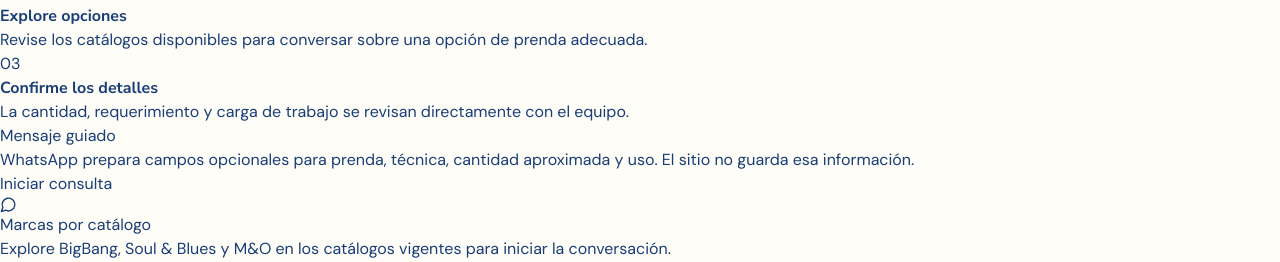
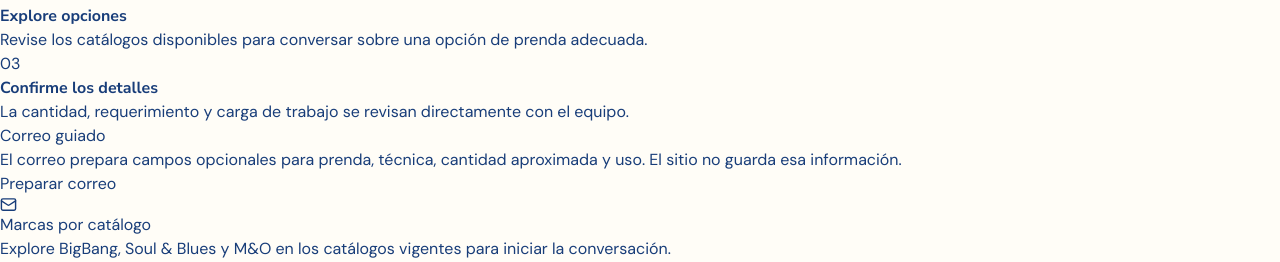
Before and after one commit to iomarketing09-sys/firma-bordados-site, a React (Vite) app in the folder client/: page / in a window 1280 px wide. Shown: the part 4305-4567 px from the top of the page. Built offline with nearby package versions, Linux system fonts and the light colour scheme.

Commit message:
feat: route guided requests to email

```diff
--- a/client/src/pages/Home.tsx
+++ b/client/src/pages/Home.tsx
@@ -32,6 +32,7 @@
 const storefrontImage = "/media/fachada-firma-bordados.webp";
 const digitalizationImage = "/media/digitalizacion-proceso.png";
 const guidedWhatsAppUrl = "https://wa.me/528787880735?text=Hola%2C%20me%20gustar%C3%ADa%20solicitar%20informaci%C3%B3n%20a%20Firma%20Bordados.%0A%0ATipo%20de%20prenda%3A%0AT%C3%A9cnica%20que%20me%20interesa%20%28bordado%20o%20serigraf%C3%ADa%29%3A%0ACantidad%20aproximada%3A%0AUso%20o%20requerimiento%3A";
+const guidedEmailUrl = "mailto:firmabordados@yahoo.com?subject=Solicitud%20de%20informaci%C3%B3n%20%E2%80%94%20Firma%20Bordados&body=Hola%2C%20me%20gustar%C3%ADa%20solicitar%20informaci%C3%B3n.%0A%0ATipo%20de%20prenda%3A%0AT%C3%A9cnica%20que%20me%20interesa%20%28bordado%20o%20serigraf%C3%ADa%29%3A%0ACantidad%20aproximada%3A%0AUso%20o%20requerimiento%3A";
 const directionsUrl = "https://www.google.com/maps/dir/?api=1&destination=Emilio%20Carranza%201021%20Int.%20113%2C%20Col.%20Bur%C3%B3cratas%2C%20Piedras%20Negras%2C%20Coahuila%2C%20Mexico";
 
 const socialLinks = [
@@ -218,7 +219,7 @@
               <article data-reveal data-reveal-delay="2" className="rounded-2xl border-t-[6px] border-t-[#f3bd25] bg-white p-7 shadow-[0_12px_24px_rgba(18,61,128,0.09)]"><span className="flex h-10 w-10 items-center justify-center rounded-full bg-[#fff2bd] text-sm font-bold text-[#a66a00]">02</span><h3 className="mt-6 font-display text-2xl font-bold text-[#123d80]">Explore opciones</h3><p className="mt-3 text-sm leading-6 text-[#65728a]">Revise los catálogos disponibles para conversar sobre una opción de prenda adecuada.</p></article>
               <article data-reveal data-reveal-delay="3" className="rounded-2xl border-t-[6px] border-t-[#df2b2c] bg-white p-7 shadow-[0_12px_24px_rgba(18,61,128,0.09)]"><span className="flex h-10 w-10 items-center justify-center rounded-full bg-[#f9d1d1] text-sm font-bold text-[#bd2021]">03</span><h3 className="mt-6 font-display text-2xl font-bold text-[#123d80]">Confirme los detalles</h3><p className="mt-3 text-sm leading-6 text-[#65728a]">La cantidad, requerimiento y carga de trabajo se revisan directamente con el equipo.</p></article>
             </div>
-            <div data-reveal data-reveal-delay="2" className="mt-8 grid gap-5 rounded-2xl bg-[#0d4c9e] p-6 text-white shadow-[0_18px_34px_rgba(18,61,128,0.2)] lg:grid-cols-[1fr_auto] lg:items-center lg:p-8"><div><p className="text-[0.65rem] font-bold uppercase tracking-[0.16em] text-[#ffe584]">Mensaje guiado</p><p className="mt-2 max-w-2xl text-sm leading-6 text-white/84">WhatsApp prepara campos opcionales para prenda, técnica, cantidad aproximada y uso. El sitio no guarda esa información.</p></div><a href={guidedWhatsAppUrl} target="_blank" rel="noreferrer" className="motion-cta inline-flex items-center justify-center gap-3 rounded-md bg-[#df2b2c] px-6 py-4 text-xs font-bold uppercase tracking-[0.13em] text-white transition-all hover:-translate-y-0.5 hover:bg-[#c82021]">Iniciar consulta <MessageCircle size={17} /></a></div>
+            <div data-reveal data-reveal-delay="2" className="mt-8 grid gap-5 rounded-2xl bg-[#0d4c9e] p-6 text-white shadow-[0_18px_34px_rgba(18,61,128,0.2)] lg:grid-cols-[1fr_auto] lg:items-center lg:p-8"><div><p className="text-[0.65rem] font-bold uppercase tracking-[0.16em] text-[#ffe584]">Correo guiado</p><p className="mt-2 max-w-2xl text-sm leading-6 text-white/84">El correo prepara campos opcionales para prenda, técnica, cantidad aproximada y uso. El sitio no guarda esa información.</p></div><a href={guidedEmailUrl} className="motion-cta inline-flex items-center justify-center gap-3 rounded-md bg-[#df2b2c] px-6 py-4 text-xs font-bold uppercase tracking-[0.13em] text-white transition-all hover:-translate-y-0.5 hover:bg-[#c82021]">Preparar correo <Mail size={17} /></a></div>
             <div data-reveal data-reveal-delay="3" className="mt-5 flex flex-col justify-between gap-4 rounded-2xl border border-[#d8e0ec] bg-white/85 p-5 shadow-[0_8px_18px_rgba(18,61,128,0.06)] lg:flex-row lg:items-center"><div><p className="text-[0.63rem] font-bold uppercase tracking-[0.16em] text-[#df2b2c]">Marcas por catálogo</p><p className="mt-1 text-sm leading-6 text-[#65728a]">Explore BigBang, Soul & Blues y M&O en los catálogos vigentes para iniciar la conversación.</p></div><div className="flex flex-wrap gap-2">{catalogues.map((catalogue) => <a key={catalogue.label} href={catalogue.url} target="_blank" rel="noreferrer" className="inline-flex items-center gap-2 rounded-full border border-[#cbd8eb] bg-white px-4 py-2 text-[0.68rem] font-bold uppercase tracking-[0.1em] text-[#123d80] transition-colors hover:border-[#0d4c9e] hover:bg-[#edf4ff]"><Check size={14} className="text-[#df2b2c]" /> {catalogue.label}</a>)}</div></div>
           </div>
         </section>
```
